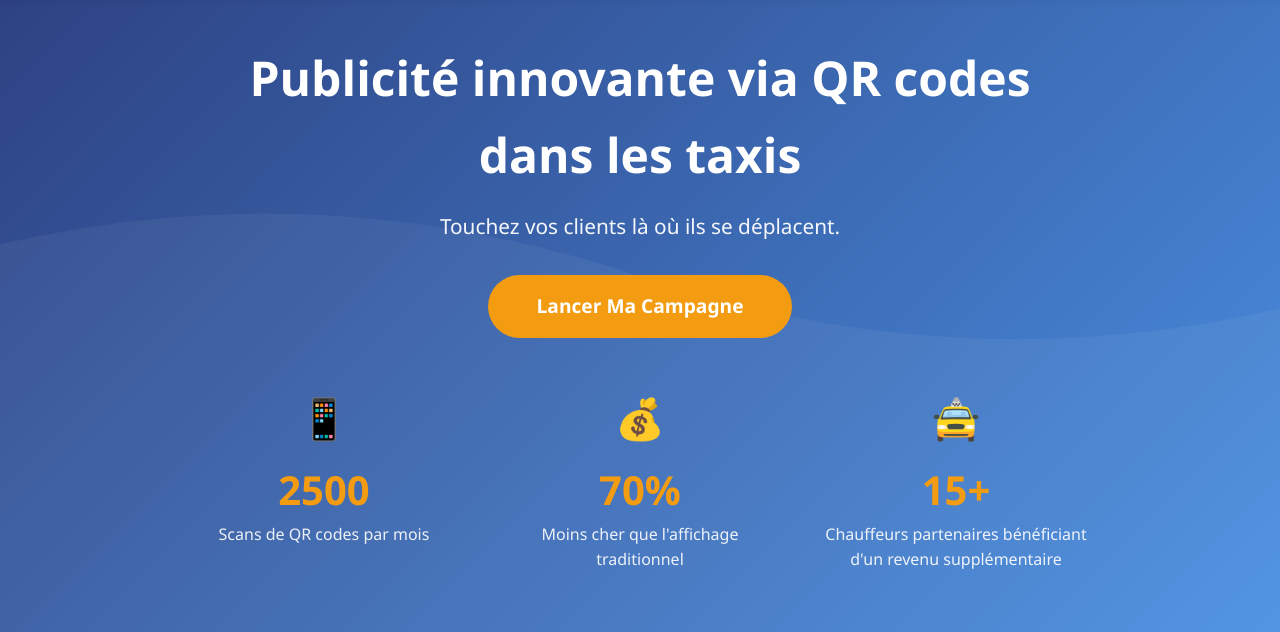
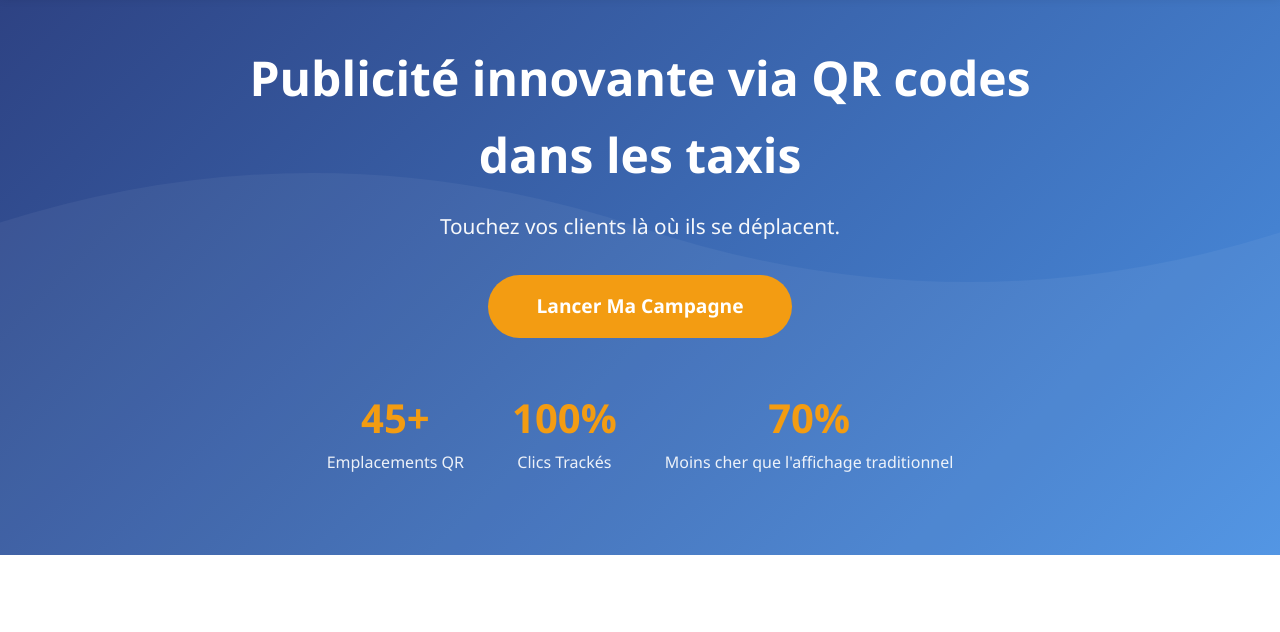
Before and after one commit to vnyonda/nyondamedia.github.io, a plain HTML site: page index.html in a window 1280 px wide. Shown: the part 100-732 px from the top of the page. Drawn offline with Linux system fonts and the light colour scheme.

Commit message:
Refactor hero stats layout and restore 'How It Works' section
Updated the layout of hero stats section to use flexbox instead of grid. Reintroduced the 'How It Works' section after removing it.

```diff
--- a/index.html
+++ b/index.html
@@ -35,11 +35,10 @@
         .hero-content { position: relative; z-index: 1; max-width: 900px; margin: 0 auto; }
         .hero h2 { font-size: 3rem; margin-bottom: 1rem; animation: fadeInUp 0.8s ease-out; }
         .hero p { font-size: 1.3rem; margin-bottom: 2rem; opacity: 0.95; animation: fadeInUp 0.8s ease-out 0.2s backwards; }
-        .hero-stats { display: grid; grid-template-columns: repeat(3, 1fr); gap: 3rem; margin-top: 3rem; animation: fadeInUp 0.8s ease-out 0.4s backwards; max-width: 1000px; margin-left: auto; margin-right: auto; }
+        .hero-stats { display: flex; justify-content: center; gap: 3rem; margin-top: 3rem; animation: fadeInUp 0.8s ease-out 0.4s backwards; }
         .stat-item { text-align: center; }
         .stat-number { font-size: 2.5rem; font-weight: bold; color: var(--accent-color); }
         .stat-label { font-size: 1rem; opacity: 0.9; }
-        .stat-icon { font-size: 2.5rem; margin-bottom: 0.5rem; }
 
         .product-showcase { padding: 80px 2rem; background: white; }
         .container { max-width: 1200px; margin: 0 auto; }
@@ -98,7 +97,7 @@
         @media (max-width: 768px) {
             .nav-menu { display: none; }
             .hero h2 { font-size: 2rem; }
-            .hero-stats { grid-template-columns: 1fr; gap: 1.5rem; }
+            .hero-stats { flex-direction: column; gap: 1.5rem; }
             .features-horizontal { grid-template-columns: 1fr; }
             .how-step { flex-direction: column; text-align: center; }
         }
@@ -135,21 +134,9 @@
             <p>Touchez vos clients là où ils se déplacent.</p>
             <a href="https://wa.me/p/25288248707436329/33635045500" class="cta-button" style="font-size: 1.2rem; padding: 1rem 3rem;">Lancer Ma Campagne</a>
             <div class="hero-stats" aria-hidden="false">
-                <div class="stat-item">
-                    <div class="stat-icon" aria-hidden="true">📱</div>
-                    <div class="stat-number">2500</div>
-                    <div class="stat-label">Scans de QR codes par mois</div>
-                </div>
-                <div class="stat-item">
-                    <div class="stat-icon" aria-hidden="true">💰</div>
-                    <div class="stat-number">70%</div>
-                    <div class="stat-label">Moins cher que l'affichage traditionnel</div>
-                </div>
-                <div class="stat-item">
-                    <div class="stat-icon" aria-hidden="true">🚖</div>
-                    <div class="stat-number">15+</div>
-                    <div class="stat-label">Chauffeurs partenaires bénéficiant d'un revenu supplémentaire</div>
-                </div>
+                <div class="stat-item"><div class="stat-number">45+</div><div class="stat-label">Emplacements QR</div></div>
+                <div class="stat-item"><div class="stat-number">100%</div><div class="stat-label">Clics Trackés</div></div>
+                <div class="stat-item"><div class="stat-number">70%</div><div class="stat-label">Moins cher que l'affichage traditionnel</div></div>
             </div>
         </div>
     </section>
@@ -189,19 +176,6 @@
         </div>
     </section>
 
-    <section class="how-it-works" id="fonctionnement" aria-labelledby="how-title">
-        <div class="container">
-            <h2 id="how-title" class="section-title">Comment Ça Marche ?</h2>
-            <p class="section-subtitle">Un processus simple en 4 étapes pour lancer votre campagne</p>
-            <div class="how-it-works-content">
-                <div class="how-step"><div class="step-number">1</div><div class="step-content"><h3>Consultation & Sélection</h3><p>Contactez-nous pour discuter de vos objectifs. Nous définissons ensemble le nombre de taxis et la durée de votre campagne selon votre budget.</p></div></div>
-                <div class="how-step"><div class="step-number">2</div><div class="step-content"><h3>Création de Votre Annonce</h3><p>Envoyez-nous votre visuel ou nous le créons pour vous. Optimisation pour affichage mobile sur la page de destination du QR code.</p></div></div>
-                <div class="how-step"><div class="step-number">3</div><div class="step-content"><h3>Activation Immédiate</h3><p>Votre annonce est activée sur les QR codes des taxis sélectionnés. Les passagers scannent et voient votre pub instantanément.</p></div></div>
-                <div class="how-step"><div class="step-number">4</div><div class="step-content"><h3>Suivi & Résultats</h3><p>Recevez des rapports mensuels détaillés : nombre de scans, clics sur votre annonce, zones de circulation, taux d'engagement.</p></div></div>
-            </div>
-        </div>
-    </section>
-
     <section class="pricing" id="tarifs" aria-labelledby="pricing-title">
         <div class="container">
             <h2 id="pricing-title" class="section-title">Tarifs Transparents</h2>
@@ -214,6 +188,19 @@
             <div style="text-align: center; margin-top: 3rem; color: #7F8C8D;">
                 <p><strong>🎁 Offre de lancement :</strong> -20% sur votre première campagne + création visuelle offerte</p>
                 <p style="margin-top: 1rem;">Tous nos tarifs incluent : TVA, espace sur QR codes, tracking, reporting mensuel.</p>
+            </div>
+        </div>
+    </section>
+
+    <section class="how-it-works" id="fonctionnement" aria-labelledby="how-title">
+        <div class="container">
+            <h2 id="how-title" class="section-title">Comment Ça Marche ?</h2>
+            <p class="section-subtitle">Un processus simple en 4 étapes pour lancer votre campagne</p>
+            <div class="how-it-works-content">
+                <div class="how-step"><div class="step-number">1</div><div class="step-content"><h3>Consultation & Sélection</h3><p>Contactez-nous pour discuter de vos objectifs. Nous définissons ensemble le nombre de taxis et la durée de votre campagne selon votre budget.</p></div></div>
+                <div class="how-step"><div class="step-number">2</div><div class="step-content"><h3>Création de Votre Annonce</h3><p>Envoyez-nous votre visuel ou nous le créons pour vous. Optimisation pour affichage mobile sur la page de destination du QR code.</p></div></div>
+                <div class="how-step"><div class="step-number">3</div><div class="step-content"><h3>Activation Immédiate</h3><p>Votre annonce est activée sur les QR codes des taxis sélectionnés. Les passagers scannent et voient votre pub instantanément.</p></div></div>
+                <div class="how-step"><div class="step-number">4</div><div class="step-content"><h3>Suivi & Résultats</h3><p>Recevez des rapports mensuels détaillés : nombre de scans, clics sur votre annonce, zones de circulation, taux d'engagement.</p></div></div>
             </div>
         </div>
     </section>
```
